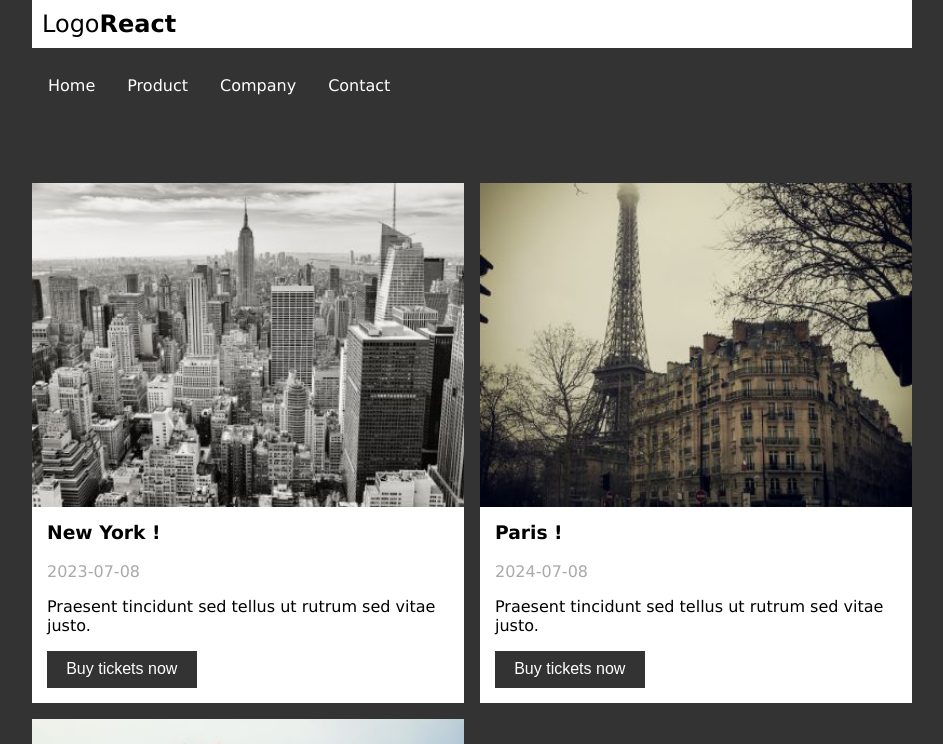
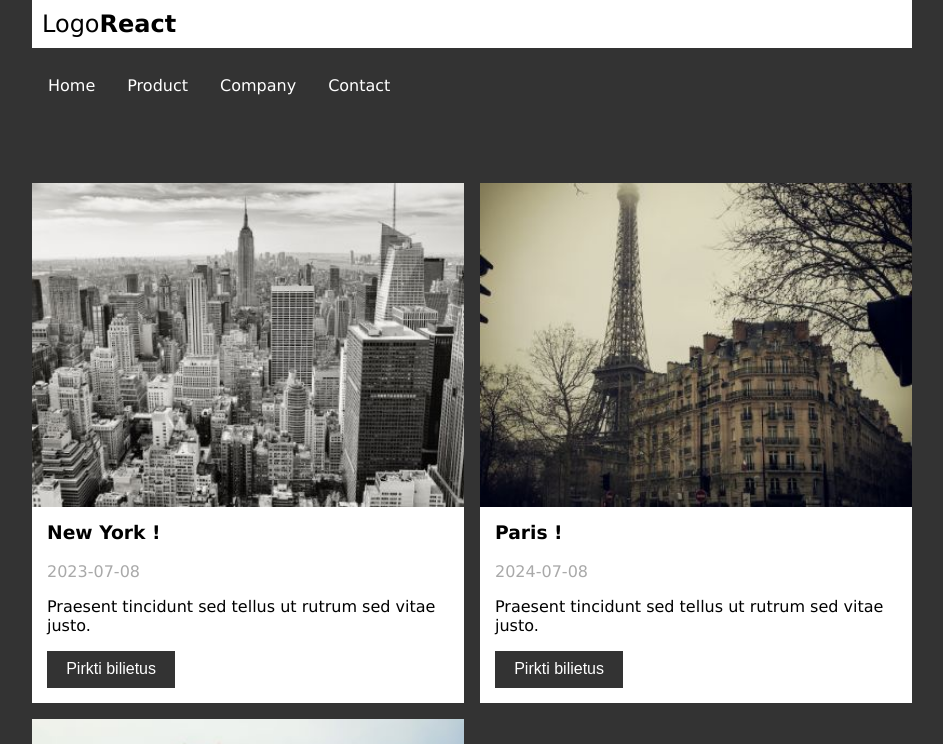
Before and after one commit to MariusCodeAcademy/feu8_2_react_vite_cmp_props, a React (Vite) app: page / in a window 1280 px wide. Shown: the top 744 px of the page, without its empty margins (168-1111 px from the left). Built offline with nearby package versions, Linux system fonts and the light colour scheme.

Commit message:
props children

```diff
--- a/src/components/Card1.jsx
+++ b/src/components/Card1.jsx
@@ -13,7 +13,7 @@ function Card1(props) {
           <p className='text'>
             Praesent tincidunt sed tellus ut rutrum sed vitae justo.
           </p>
-          <MainBtn />
+          <MainBtn>Pirkti bilietus</MainBtn>
         </div>
       </article>
     </div>
--- a/src/components/MainBtn.jsx
+++ b/src/components/MainBtn.jsx
@@ -1,7 +1,8 @@
 // funkcinis komponentas yra funkcija prasideda diziaja raide
 // grazina jsx
-function MainBtn() {
-  return <button className='btn'>Buy tickets now</button>;
+function MainBtn(props) {
+  // props.children - yra tai kas ikelta tarp pradzio ir pabaigos tagu
+  return <button className='btn'>{props.children}</button>;
 }
 
 export default MainBtn;
```
